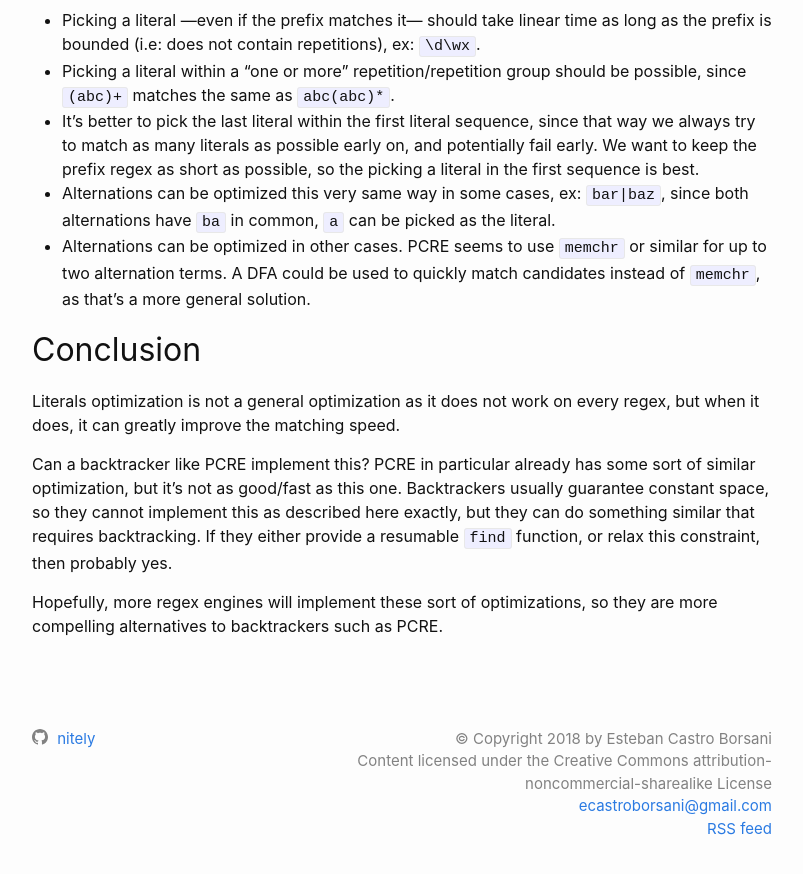
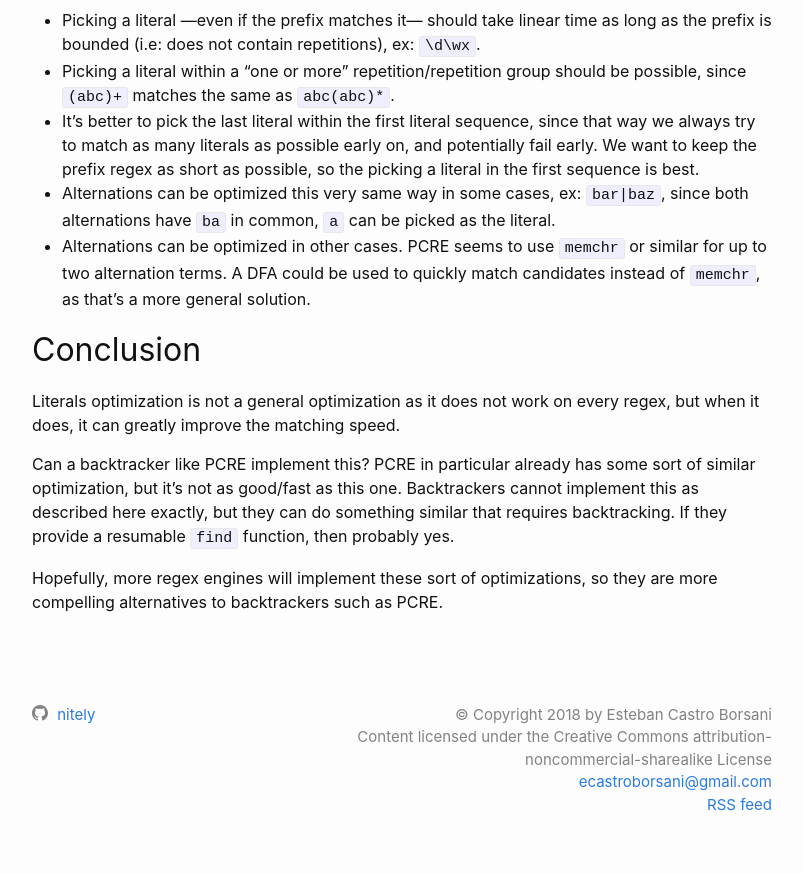
Before and after one commit to nitely/nitely.github.io, a Jekyll site: the page built from _posts/2020-08-12-regex-literals-optimization.markdown, in a window 1280 px wide and 900 px high, scrolled down 2862 px. Shown: the top 874 px of the window, without its empty margins (238-1041 px from the left). Built offline with Jekyll 4.4.1, drawn with Linux system fonts in a browser that asks for light colours.

Commit message:
regex lits fix

```diff
--- a/_posts/2020-08-12-regex-literals-optimization.markdown
+++ b/_posts/2020-08-12-regex-literals-optimization.markdown
@@ -107,6 +107,6 @@ Here are other possible optimizations:
 
 Literals optimization is not a general optimization as it does not work on every regex, but when it does, it can greatly improve the matching speed.
 
-Can a backtracker like PCRE implement this? PCRE in particular already has some sort of similar optimization, but it's not as good/fast as this one. Backtrackers usually guarantee constant space, so they cannot implement this as described here exactly, but they can do something similar that requires backtracking. If they either provide a resumable `find` function, or relax this constraint, then probably yes.
+Can a backtracker like PCRE implement this? PCRE in particular already has some sort of similar optimization, but it's not as good/fast as this one. Backtrackers cannot implement this as described here exactly, but they can do something similar that requires backtracking. If they provide a resumable `find` function, then probably yes.
 
 Hopefully, more regex engines will implement these sort of optimizations, so they are more compelling alternatives to backtrackers such as PCRE.
```
